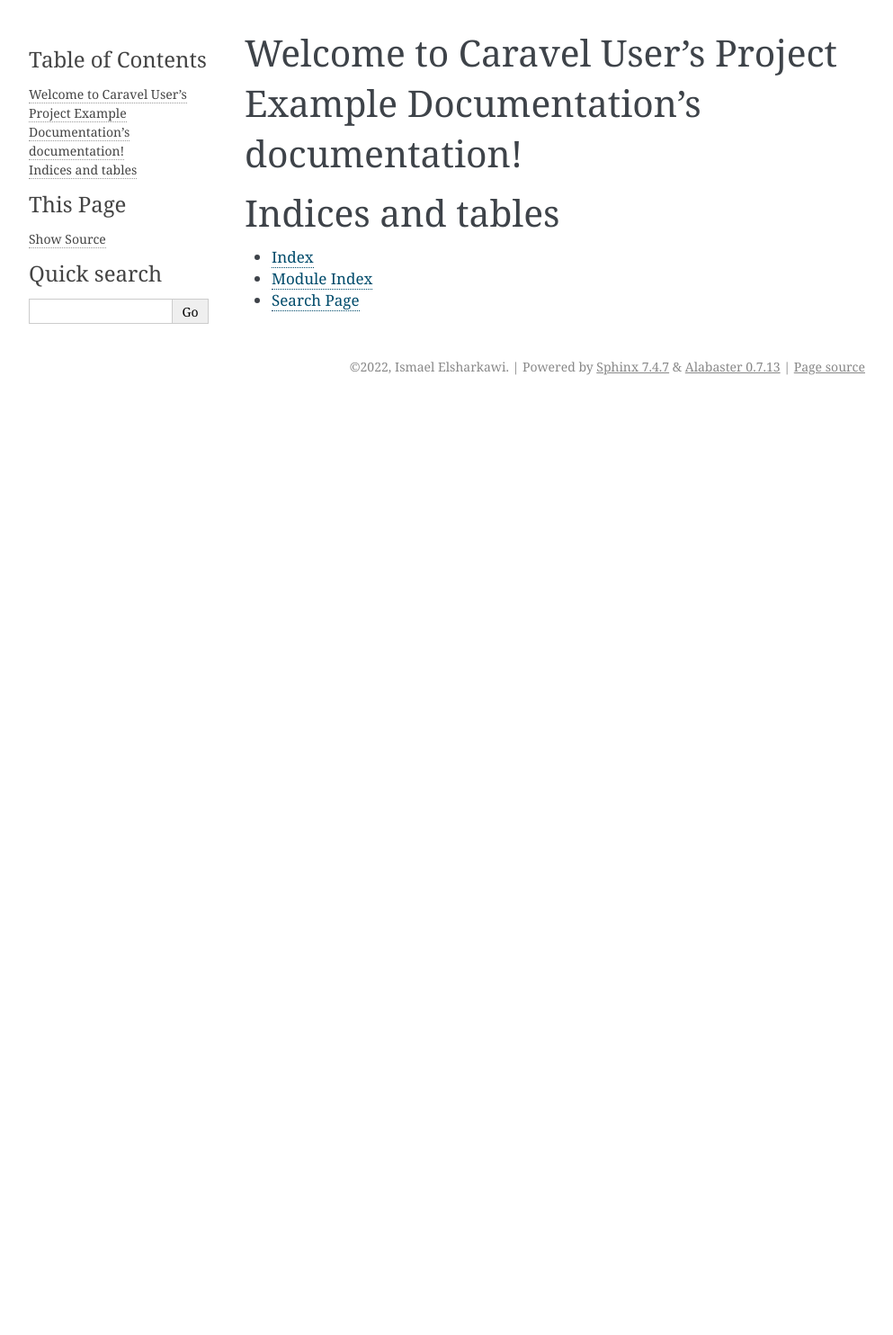
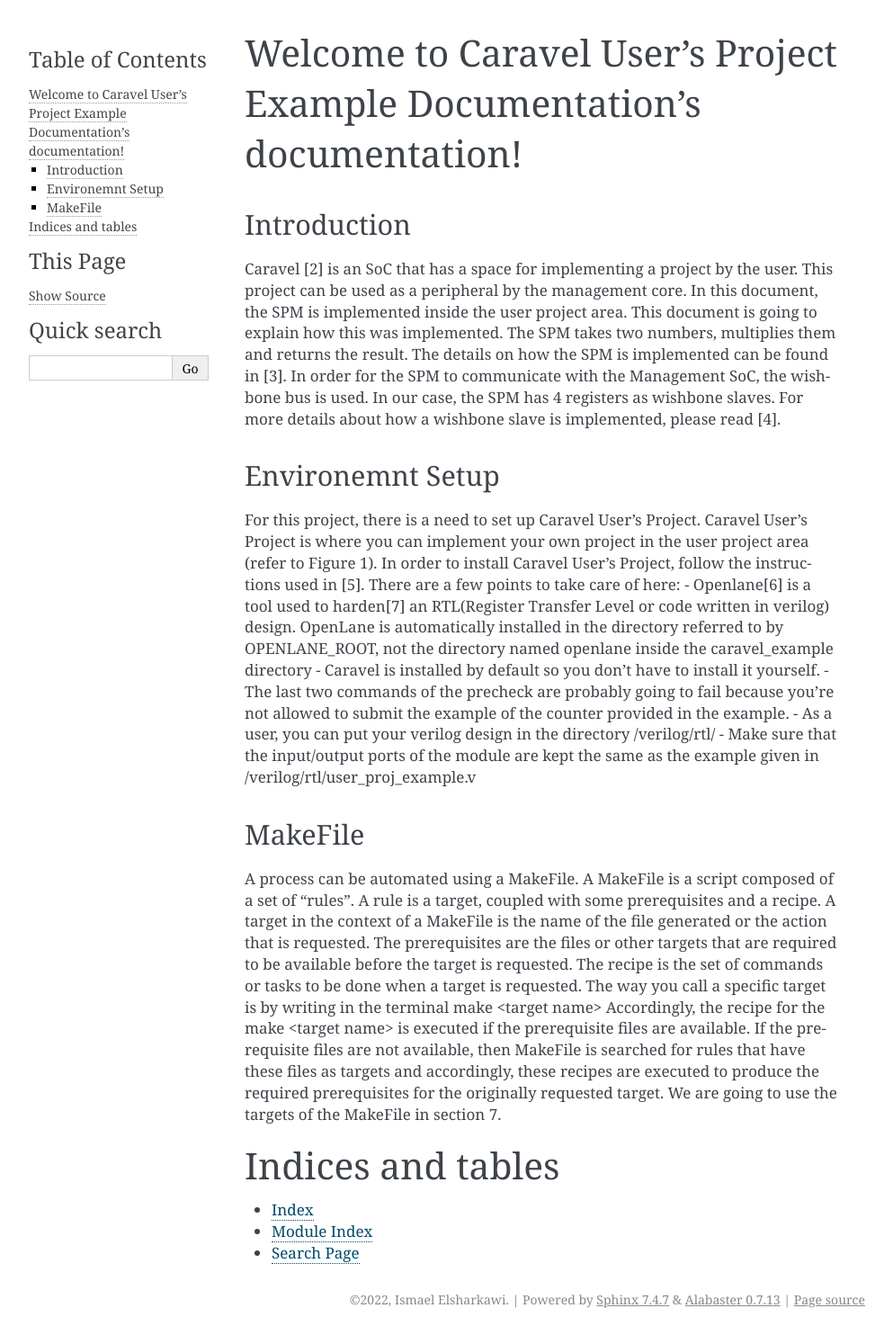
Before and after one commit to IsmaelElsharkawi/Caravel-User-s-Project-Documentation-Example, a Sphinx documentation site: the page built from docs/source/index.rst, in a window 1280 px wide. Shown: the whole page at 90% size, without its empty margins (148-1141 px from the left). Built offline with Sphinx 7.4.7, drawn with Linux system fonts in a browser that asks for light colours; before the commit the page ends 900 px from its top, so only the background shows below that.

Commit message:
testing out

```diff
--- a/docs/source/index.rst
+++ b/docs/source/index.rst
@@ -5,6 +5,36 @@
 
 Welcome to Caravel User's Project Example Documentation's documentation!
 ========================================================================
+Introduction
+------------
+Caravel [2] is an SoC that has a space for implementing a project by the user. This project can be used as a peripheral by the management core.
+In this document, the SPM is implemented inside the user project area. This document is going to explain how this was implemented.
+The SPM takes two numbers, multiplies them and returns the result. The details on how the SPM is implemented can be found in [3].
+In order for the SPM to communicate with the Management SoC, the wishbone bus is used. In our case, the SPM has 4 registers as wishbone slaves.
+For more details about how a wishbone slave is implemented, please read [4].
+
+Environemnt Setup
+-----------------
+For this project, there is a need to set up Caravel User’s Project.
+Caravel User’s Project is where you can implement your own project in the user project area (refer to Figure 1).
+In order to install Caravel User’s Project, follow the instructions used in [5]. There are a few points to take care of here:
+- Openlane[6] is a tool used to harden[7] an RTL(Register Transfer Level or code written in verilog) design.
+OpenLane is automatically installed in the directory referred to by OPENLANE_ROOT, not the directory named openlane inside the caravel_example directory
+- Caravel is installed by default so you don’t have to install it yourself.
+- The last two commands of the precheck are probably going to fail because you’re not allowed to submit the example of the counter provided in the example.
+- As a user, you can put your verilog design in the directory /verilog/rtl/
+- Make sure that the input/output ports of the module are kept the same as the example given in /verilog/rtl/user_proj_example.v
+
+MakeFile
+--------
+A process can be automated using a MakeFile. A MakeFile is a script composed of a set of “rules”. A rule is a target, coupled with some prerequisites and a recipe.
+A target in the context of a MakeFile is the name of the file generated or the action that is requested.
+The prerequisites are the files or other targets that are required to be available before the target is requested.
+The recipe is the set of commands or tasks to be done when a target is requested.  The way you call a specific target is by writing in the terminal
+make <target name>
+Accordingly, the recipe for the make <target name> is executed if the prerequisite files are available. If the prerequisite files are not available, then MakeFile is searched for rules that have these files as targets and accordingly, these recipes are executed to produce the required prerequisites for the originally requested target. We are going to use the targets of the MakeFile in section 7.
+
+
 
 .. toctree::
    :maxdepth: 2
```
